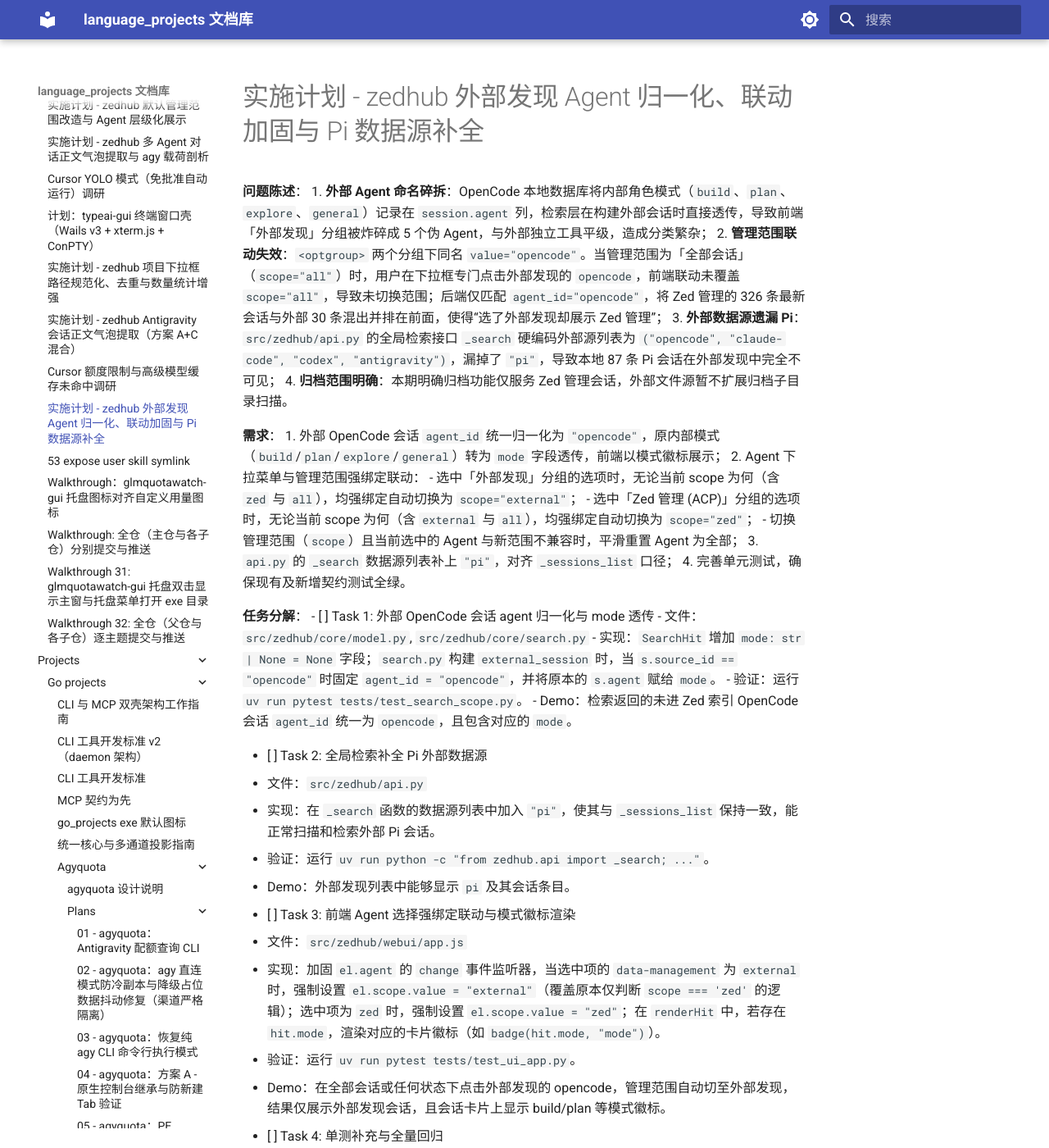
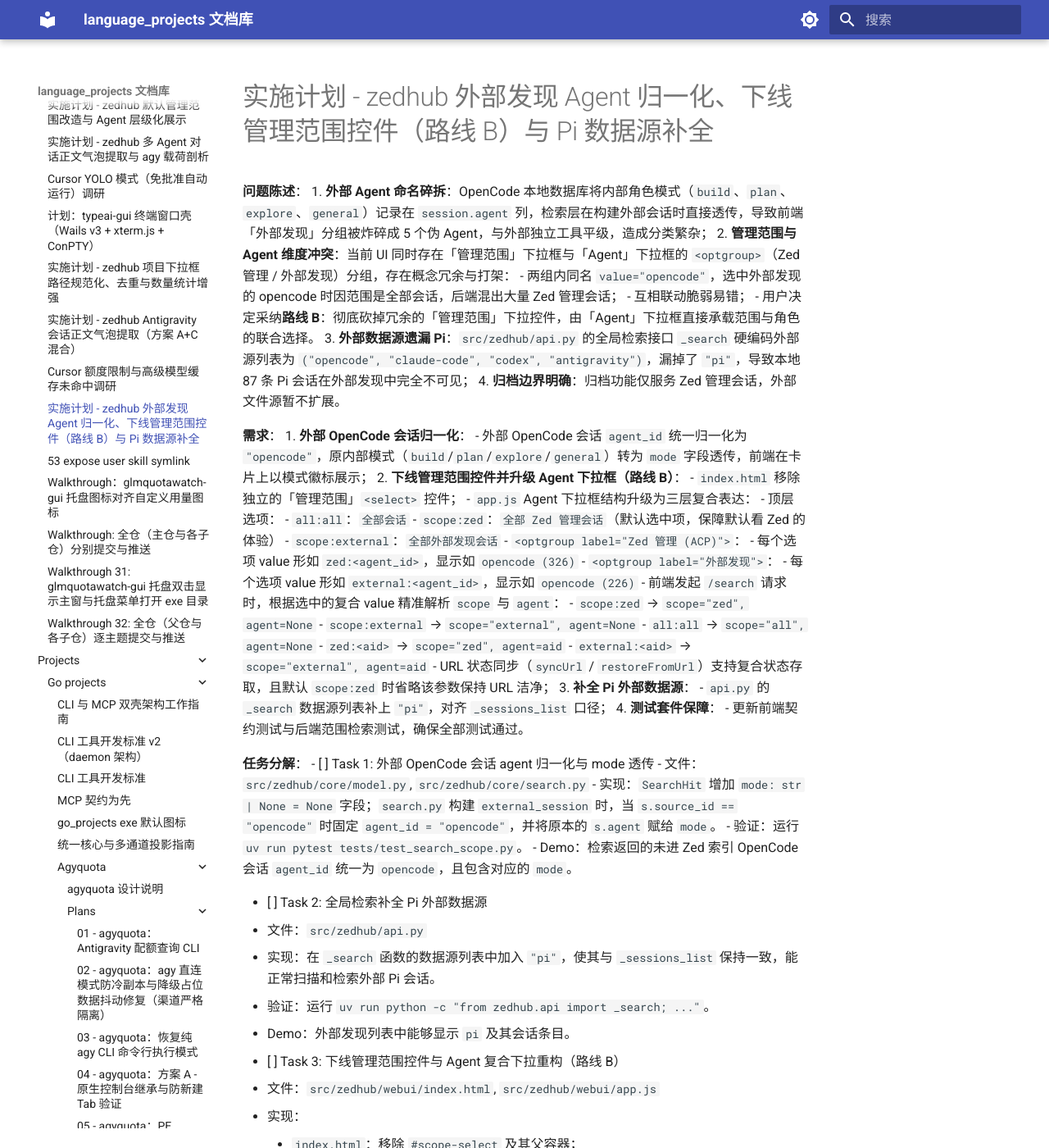
Before and after one commit to shihao-hub/td-language_projects, an MkDocs documentation site: the page built from docs/plans/52-zedhub-external-agent-normalization-and-pi-source.md, in a window 1280 px wide and 1400 px high. Shown: the whole window at 82% size. Built offline with MkDocs 1.6.1 and Material for MkDocs 9.7.7, drawn with Linux system fonts in a browser that asks for light colours; a script that is not in the unit is left out; some of the changed text lies outside the part shown.

Commit message:
docs(plans): 更新计划 52 为路线 B（下线管理范围控件）
- 明确采纳路线 B：下线独立的管理范围 select 控件
- Agent 下拉承载全部/全部Zed/全部外部及分组复合选项
- 彻底消除同名选项冲突与联动逻辑漏洞

```diff
--- a/docs/plans/52-zedhub-external-agent-normalization-and-pi-source.md
+++ b/docs/plans/52-zedhub-external-agent-normalization-and-pi-source.md
@@ -1,19 +1,39 @@
-# 实施计划 - zedhub 外部发现 Agent 归一化、联动加固与 Pi 数据源补全
+# 实施计划 - zedhub 外部发现 Agent 归一化、下线管理范围控件（路线 B）与 Pi 数据源补全
 
 **问题陈述**：
 1. **外部 Agent 命名碎拆**：OpenCode 本地数据库将内部角色模式（`build`、`plan`、`explore`、`general`）记录在 `session.agent` 列，检索层在构建外部会话时直接透传，导致前端「外部发现」分组被炸碎成 5 个伪 Agent，与外部独立工具平级，造成分类繁杂；
-2. **管理范围联动失效**：`<optgroup>` 两个分组下同名 `value="opencode"`。当管理范围为「全部会话」（`scope="all"`）时，用户在下拉框专门点击外部发现的 `opencode`，前端联动未覆盖 `scope="all"`，导致未切换范围；后端仅匹配 `agent_id="opencode"`，将 Zed 管理的 326 条最新会话与外部 30 条混出并排在前面，使得“选了外部发现却展示 Zed 管理”；
+2. **管理范围与 Agent 维度冲突**：当前 UI 同时存在「管理范围」下拉框与「Agent」下拉框的 `<optgroup>`（Zed 管理 / 外部发现）分组，存在概念冗余与打架：
+   - 两组内同名 `value="opencode"`，选中外部发现的 opencode 时因范围是全部会话，后端混出大量 Zed 管理会话；
+   - 互相联动脆弱易错；
+   - 用户决定采纳**路线 B**：彻底砍掉冗余的「管理范围」下拉控件，由「Agent」下拉框直接承载范围与角色的联合选择。
 3. **外部数据源遗漏 Pi**：`src/zedhub/api.py` 的全局检索接口 `_search` 硬编码外部源列表为 `("opencode", "claude-code", "codex", "antigravity")`，漏掉了 `"pi"`，导致本地 87 条 Pi 会话在外部发现中完全不可见；
-4. **归档范围明确**：本期明确归档功能仅服务 Zed 管理会话，外部文件源暂不扩展归档子目录扫描。
+4. **归档边界明确**：归档功能仅服务 Zed 管理会话，外部文件源暂不扩展。
 
 **需求**：
-1. 外部 OpenCode 会话 `agent_id` 统一归一化为 `"opencode"`，原内部模式（`build`/`plan`/`explore`/`general`）转为 `mode` 字段透传，前端以模式徽标展示；
-2. Agent 下拉菜单与管理范围强绑定联动：
-   - 选中「外部发现」分组的选项时，无论当前 scope 为何（含 `zed` 与 `all`），均强绑定自动切换为 `scope="external"`；
-   - 选中「Zed 管理 (ACP)」分组的选项时，无论当前 scope 为何（含 `external` 与 `all`），均强绑定自动切换为 `scope="zed"`；
-   - 切换管理范围（`scope`）且当前选中的 Agent 与新范围不兼容时，平滑重置 Agent 为全部；
-3. `api.py` 的 `_search` 数据源列表补上 `"pi"`，对齐 `_sessions_list` 口径；
-4. 完善单元测试，确保现有及新增契约测试全绿。
+1. **外部 OpenCode 会话归一化**：
+   - 外部 OpenCode 会话 `agent_id` 统一归一化为 `"opencode"`，原内部模式（`build`/`plan`/`explore`/`general`）转为 `mode` 字段透传，前端在卡片上以模式徽标展示；
+2. **下线管理范围控件并升级 Agent 下拉框（路线 B）**：
+   - `index.html` 移除独立的「管理范围」`<select>` 控件；
+   - `app.js` Agent 下拉框结构升级为三层复合表达：
+     - 顶层选项：
+       - `all:all`：`全部会话`
+       - `scope:zed`：`全部 Zed 管理会话`（默认选中项，保障默认看 Zed 的体验）
+       - `scope:external`：`全部外部发现会话`
+     - `<optgroup label="Zed 管理 (ACP)">`：
+       - 每个选项 value 形如 `zed:<agent_id>`，显示如 `opencode (326)`
+     - `<optgroup label="外部发现">`：
+       - 每个选项 value 形如 `external:<agent_id>`，显示如 `opencode (226)`
+   - 前端发起 `/search` 请求时，根据选中的复合 value 精准解析 `scope` 与 `agent`：
+     - `scope:zed` → `scope="zed", agent=None`
+     - `scope:external` → `scope="external", agent=None`
+     - `all:all` → `scope="all", agent=None`
+     - `zed:<aid>` → `scope="zed", agent=aid`
+     - `external:<aid>` → `scope="external", agent=aid`
+   - URL 状态同步（`syncUrl` / `restoreFromUrl`）支持复合状态存取，且默认 `scope:zed` 时省略该参数保持 URL 洁净；
+3. **补全 Pi 外部数据源**：
+   - `api.py` 的 `_search` 数据源列表补上 `"pi"`，对齐 `_sessions_list` 口径；
+4. **测试套件保障**：
+   - 更新前端契约测试与后端范围检索测试，确保全部测试通过。
 
 **任务分解**：
 - [ ] Task 1: 外部 OpenCode 会话 agent 归一化与 mode 透传
@@ -28,19 +48,24 @@
   - 验证：运行 `uv run python -c "from zedhub.api import _search; ..."`。
   - Demo：外部发现列表中能够显示 `pi` 及其会话条目。
 
-- [ ] Task 3: 前端 Agent 选择强绑定联动与模式徽标渲染
-  - 文件：`src/zedhub/webui/app.js`
-  - 实现：加固 `el.agent` 的 `change` 事件监听器，当选中项的 `data-management` 为 `external` 时，强制设置 `el.scope.value = "external"`（覆盖原本仅判断 `scope === 'zed'` 的逻辑）；选中项为 `zed` 时，强制设置 `el.scope.value = "zed"`；在 `renderHit` 中，若存在 `hit.mode`，渲染对应的卡片徽标（如 `badge(hit.mode, "mode")`）。
+- [ ] Task 3: 下线管理范围控件与 Agent 复合下拉重构（路线 B）
+  - 文件：`src/zedhub/webui/index.html`, `src/zedhub/webui/app.js`
+  - 实现：
+    - `index.html`：移除 `#scope-select` 及其父容器；
+    - `app.js`：重构 `loadOptions` 中 `el.agent` 的生成逻辑（`all:all`、`scope:zed`、`scope:external`、`zed:<aid>`、`external:<aid>`）；
+    - `readState` / `runSearch`：从选中的复合 value 解析出 `scope` 和 `agent` 请求后端；
+    - `syncUrl` / `restoreFromUrl`：维护 URL 兼容与干净；
+    - `renderHit`：渲染 `hit.mode` 徽标。
   - 验证：运行 `uv run pytest tests/test_ui_app.py`。
-  - Demo：在全部会话或任何状态下点击外部发现的 opencode，管理范围自动切至外部发现，结果仅展示外部发现会话，且会话卡片上显示 build/plan 等模式徽标。
+  - Demo：界面更精简，选外部发现的 opencode 时只会精准展示外部会话，选 Zed 管理的 opencode 时只会展示 Zed 管理会话，默认默认展示 Zed 管理全部会话。
 
 - [ ] Task 4: 单测补充与全量回归
   - 文件：`tests/test_search_scope.py`, `tests/test_ui_app.py`
-  - 实现：补充对外部 OpenCode agent 归一化、mode 字段、Pi 外部检索及前端 JS 联动逻辑的断言测试。
+  - 实现：更新 `test_ui_app.py` 适配下线 scope-select 后的行为，补充复合选项解析测试与 mode 徽标测试。
   - 验证：运行 `uv run pytest`。
-  - Demo：ZedHub 既有及新增测试全部通过。
+  - Demo：ZedHub 全部测试通过。
 
 ---
 **最后更新：** 2026-10-09
 **作者：** AI & User
-**版本：** v1.0
+**版本：** v2.0
```
